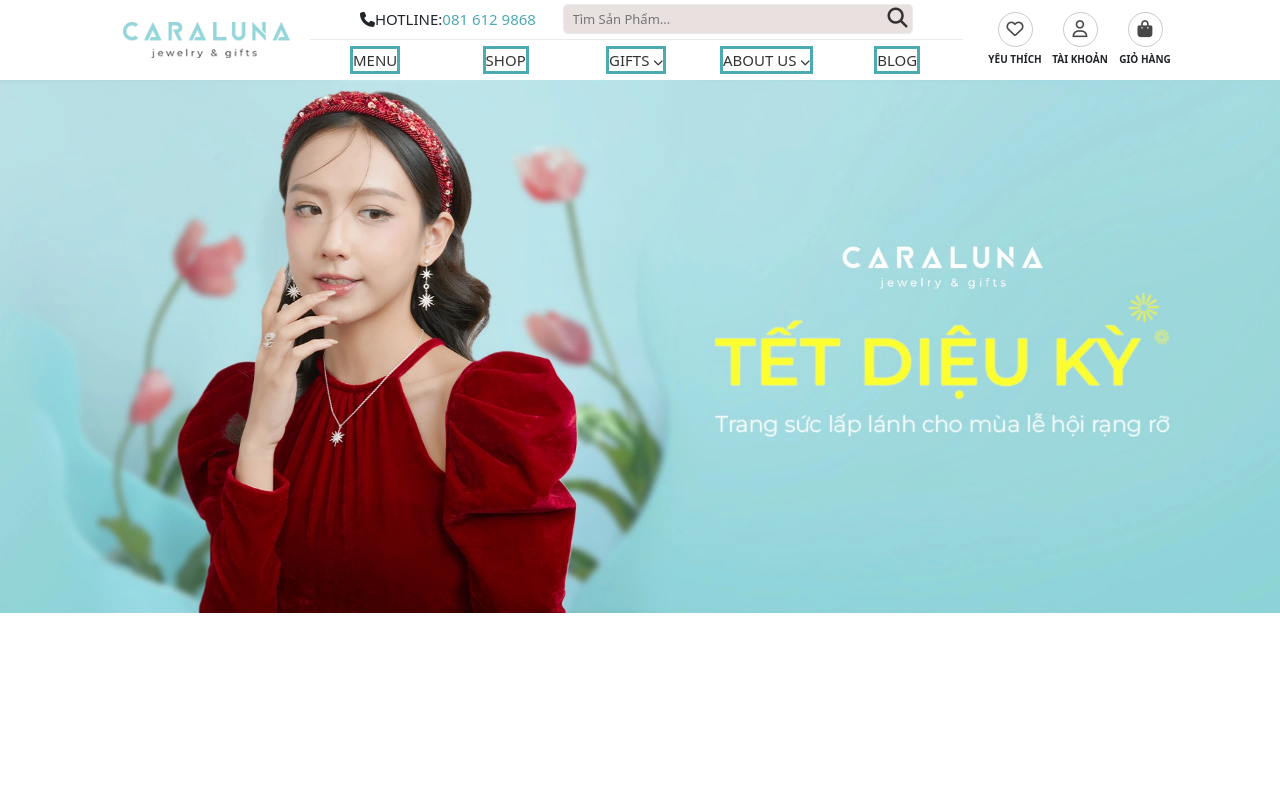
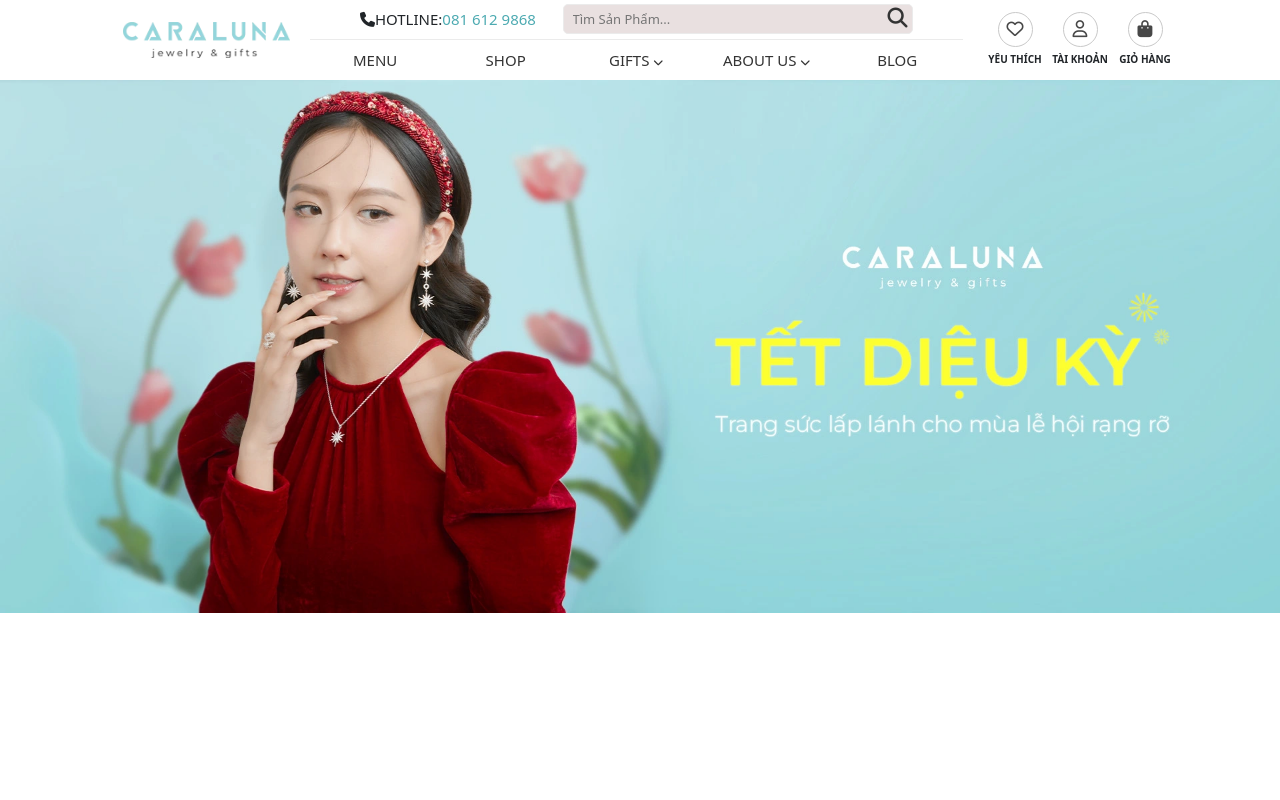
Before and after one commit to quocdaip1/shop-trang-suc, a React (Create React App) app: page / in a window 1280 px wide. Shown: the top 800 px of the page. Built offline with nearby package versions, Linux system fonts and the light colour scheme; no server answers.

Commit message:
2/9/2023

```diff
--- a/src/App.css
+++ b/src/App.css
@@ -24,6 +24,3 @@ img {
 p{
   margin-bottom: 0;
 }
-.active{
-  border: 0.3rem solid var(--main--color) !important;
-}
--- a/src/App.js
+++ b/src/App.js
@@ -1,39 +1,26 @@
 import { Route, Routes } from "react-router-dom";
 import Homepage from "./pages/HomePage/Homepage";
-import 'bootstrap/dist/css/bootstrap.min.css';
-import 'bootstrap/dist/js/bootstrap';
+import "bootstrap/dist/css/bootstrap.min.css";
+import "bootstrap/dist/js/bootstrap";
 import "./App.css";
-import { useEffect, useState,useRef } from "react";
-import { config } from "./utils";
-import axios from "axios";
-
-
+import useFetchData from "./useHook/useFetchData";
 
 function App() {
-
-  const [allProducts,setAllProducts] = useState([]);
-  const [loading,setLoading] = useState(false);
-  const [isactive,setIsActive] = useState(false);
-  const fetchApi = async () =>{
-      setLoading(true);
-      try {
-        const postData = await axios.get(`${config.API_URL}/Allproducts`);
-        setAllProducts(postData.data);
-        } catch (error) {
-        console.log("error homepage",error)
-      }
-      setLoading(false)
-  }
-
-  useEffect(() => {
-    fetchApi();
-  },[])
+  const {allProducts, loading, setLoading } = useFetchData('');
 
   return (
     <div className="App">
       <Routes>
-        <Route path="/"  element={<Homepage
-         allproducts={allProducts} loading={loading} setLoading={setLoading} isactive={isactive} setIsActive={setIsActive} />}/>
+        <Route
+          path="/"
+          element={
+            <Homepage
+              allProducts={allProducts}
+              loading={loading}
+              setLoading={setLoading}
+            />
+          }
+        />
       </Routes>
     </div>
   );
--- a/src/components/NavBar/Navbar.jsx
+++ b/src/components/NavBar/Navbar.jsx
@@ -35,11 +35,11 @@ export default function () {
                 <span></span>
               </li>
               <li className="nav-item-lv1">
-                <NavLink className="link" end>SHOP</NavLink>
+                <NavLink className="link" >SHOP</NavLink>
                 <span></span>
               </li>
               <li className="nav-item-lv1">
-                <NavLink className="link" end>GIFTS <i className="fa-solid fa-chevron-down"></i>
+                <NavLink className="link" >GIFTS <i className="fa-solid fa-chevron-down"></i>
                 </NavLink>
                 <span></span>
                 <ul className="list-menu-child">
@@ -52,7 +52,7 @@ export default function () {
               </li>
 
               <li className="nav-item-lv1">
-                <NavLink className="link" end>ABOUT US <i className="fa-solid fa-chevron-down"></i></NavLink>
+                <NavLink className="link">ABOUT US <i className="fa-solid fa-chevron-down"></i></NavLink>
                 <span></span>
                 <ul className="list-menu-child">
                   <li className="nav-item-lv2"><Link>Về chúng tôi</Link></li>
@@ -63,7 +63,7 @@ export default function () {
                 </ul>
               </li>
               <li className="nav-item-lv1">
-                <NavLink className="link" end>BLOG</NavLink>
+                <NavLink className="link">BLOG</NavLink>
                 <span></span>
               </li>
             </ul>
--- a/src/components/Slider/SliderProducts.jsx
+++ b/src/components/Slider/SliderProducts.jsx
@@ -56,7 +56,7 @@ function SamplePrevArrow(props) {
 }
 
 export default function (props) {
-  const {allproducts, loading} = props;
+  const { allproducts, loading } = props;
 
   return (
     <Slider {...settings}>
--- a/src/pages/HomePage/Homepage.jsx
+++ b/src/pages/HomePage/Homepage.jsx
@@ -1,21 +1,15 @@
 import Navbar from "../../components/NavBar/Navbar";
 import "../../style/HomePage.css";
-import Slider from "react-slick";
-import { Link } from "react-router-dom";
-import React, { Component, useEffect, useState } from "react";
+import React, {useEffect, useState } from "react";
 import "slick-carousel/slick/slick.css";
 import "slick-carousel/slick/slick-theme.css";
 import Footer from "../../components/Footer/Footer";
-import ListProducts from "../../components/ListProducts/ListProducts";
-import Loading from "../../components/Loanding/Loading";
 import SliderProducts from "../../components/Slider/SliderProducts";
 
 export default function (props) {
-  const { allproducts, loading, setLoading} = props;
+  const {allProducts, loading, setLoading} = props;
 
-  const bestSeller = [...allproducts]
-    .sort((a, b) => b.allsell - a.allsell)
-    .slice(0, 5);
+  const bestSeller = allProducts.sort((a, b) => b.allsell - a.allsell).slice(0, 5);
 
   const [buttonFilter, setButtonFilter] = useState([
     { id: 1, active: true, name: "eardrop", title: "Hoa Tai" },
@@ -27,11 +21,10 @@ export default function (props) {
   useEffect(() => {
     handlefilterProducts(buttonFilter[0].name, buttonFilter[0].id);
   }, []);
-
   const handlefilterProducts = (name, id) => {
     setLoading(true);
     const newlistproduct = [];
-    [...allproducts].filter(product => product.category === name)
+    allProducts.filter(product => product.category === name)
     .forEach(product => newlistproduct.push(product));
     setProductfilter(newlistproduct);
     setButtonFilter(
--- a/src/style/HomePage.css
+++ b/src/style/HomePage.css
@@ -126,8 +126,11 @@ main .section-allproduct{
 }
 main .section-allproduct .allpro-wrapper:hover .icon-wrapper{
   border: 0.3rem solid var(--main--color);
+}
+main .section-allproduct .allpro-wrapper .icon-wrapper.active{
+  border: 0.3rem solid var(--main--color);
+}
 
-}
   main .section-allproduct .icon-wrapper{
     border-radius:50%;
     height: 4.5rem;
--- /dev/null
+++ b/src/useHook/useFetchData.jsx
@@ -0,0 +1,23 @@
+import { useEffect, useState } from "react";
+import axios from "axios";
+import { config } from "../utils";
+export default function () {
+  const [allProducts, setAllProducts] = useState([]);
+  const [loading, setLoading] = useState(false);
+  const fetchApi = async () => {
+    setLoading(true);
+    try {
+      const postData = await axios.get(`${config.API_URL}/Allproducts`);
+      setAllProducts(postData.data);
+    } catch (error) {
+      console.log("error homepage", error);
+    }
+    setLoading(false);
+  };
+
+  useEffect(() => {
+    fetchApi();
+  }, []);
+
+  return { allProducts, loading, setLoading };
+}
```
